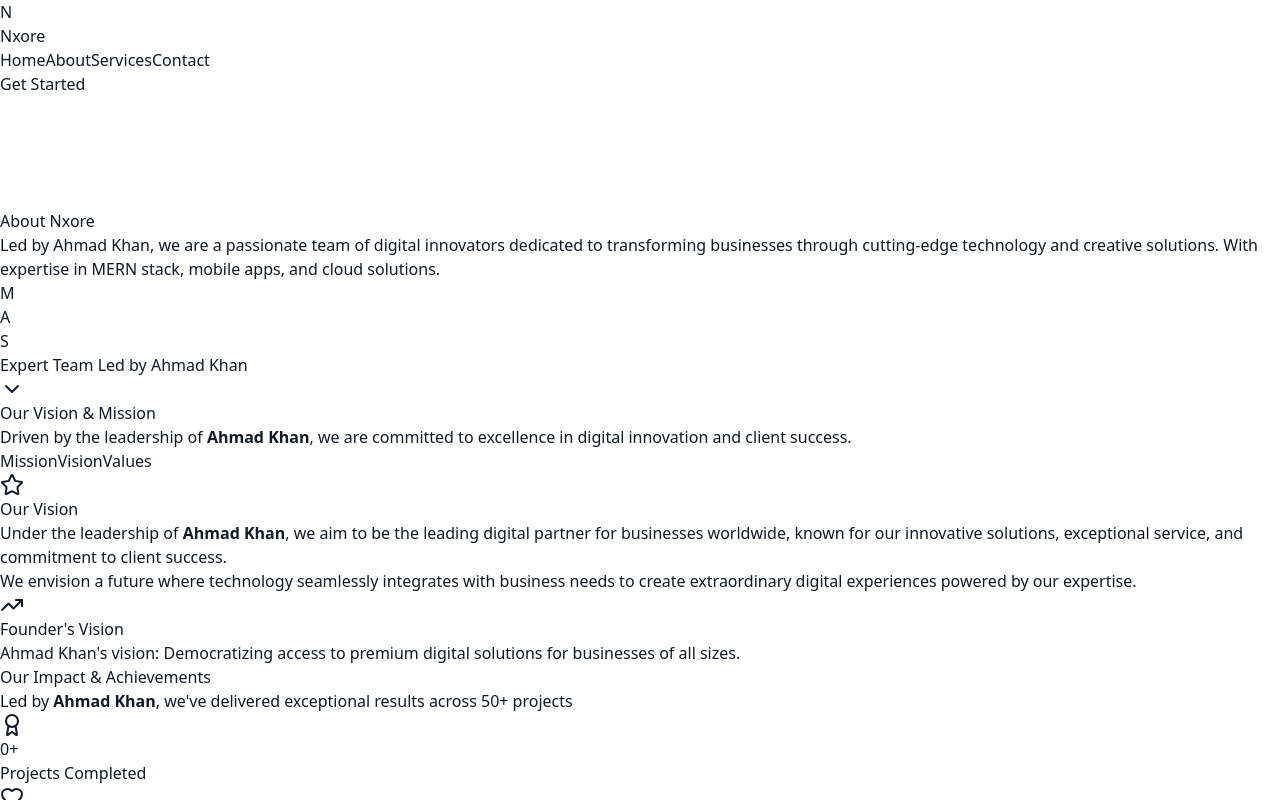
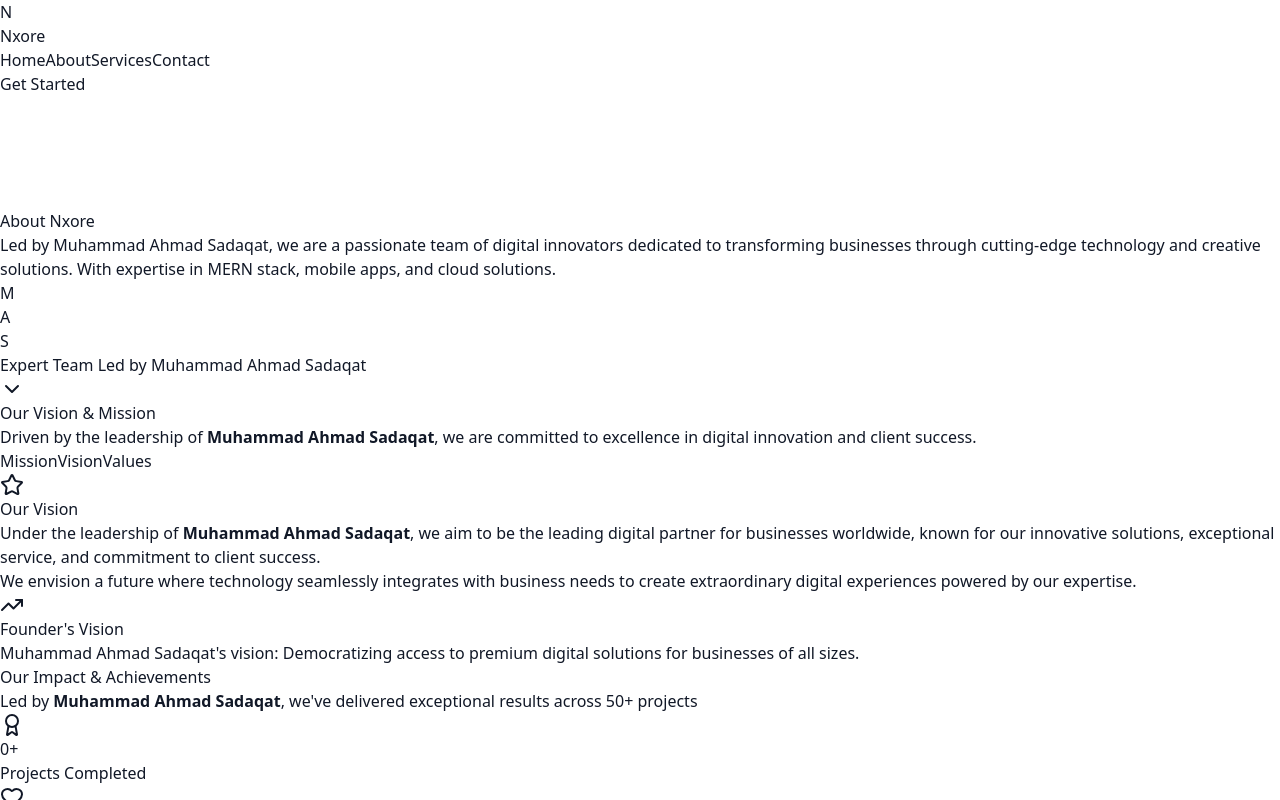
Before and after one commit to meharahmadft6/nxore, a Next.js app: page /about in a window 1280 px wide. Both pictures are taken after a click on the button "Vision". Shown: the top 800 px of the page. Built offline with nearby package versions, Linux system fonts and the light colour scheme.

Commit message:
add my name

```diff
--- a/app/about/page.js
+++ b/app/about/page.js
@@ -163,31 +163,34 @@ export default function About() {
 
   return (
     <>
-      {/* Enhanced SEO Meta Tags with Ahmad Khan focus */}
+      {/* Enhanced SEO Meta Tags with Muhammad Ahmad Sadaqat focus */}
       <div style={{ display: "none" }}>
-        <h1>About Nxore - Led by Ahmad Khan | Digital Solutions Company</h1>
+        <h1>
+          About Nxore - Led by Muhammad Ahmad Sadaqat | Digital Solutions
+          Company
+        </h1>
         <meta
           name="description"
-          content="Nxore is a leading digital solutions company founded and led by Ahmad Khan. We specialize in web development, mobile apps, and video production with 3+ years of expertise in MERN stack, cloud solutions, and digital transformation."
+          content="Nxore is a leading digital solutions company founded and led by Muhammad Ahmad Sadaqat. We specialize in web development, mobile apps, and video production with 3+ years of expertise in MERN stack, cloud solutions, and digital transformation."
         />
         <meta
           name="keywords"
-          content="Ahmad Khan, Nxore, digital solutions, web development, mobile apps, MERN stack, full-stack developer, cloud solutions, SaaS development, project management, video editing, Ahmad Khan, Salman"
+          content="Muhammad Ahmad Sadaqat, Nxore, digital solutions, web development, mobile apps, MERN stack, full-stack developer, cloud solutions, SaaS development, project management, video editing, Muhammad Ahmad Sadaqat, Salman"
         />
-        <meta name="author" content="Ahmad Khan" />
+        <meta name="author" content="Muhammad Ahmad Sadaqat" />
         <meta
           property="og:title"
-          content="Ahmad Khan - Founder & Lead Engineer at Nxore"
+          content="Muhammad Ahmad Sadaqat - Founder & Lead Engineer at Nxore"
         />
         <meta
           property="og:description"
-          content="Meet Ahmad Khan, Founder & CEO of Nxore. Full-stack engineer with 3+ years of experience in MERN stack, mobile apps, and cloud solutions."
+          content="Meet Muhammad Ahmad Sadaqat, Founder & CEO of Nxore. Full-stack engineer with 3+ years of experience in MERN stack, mobile apps, and cloud solutions."
         />
         <meta property="og:type" content="website" />
-        <meta property="article:author" content="Ahmad Khan" />
+        <meta property="article:author" content="Muhammad Ahmad Sadaqat" />
         <meta
           name="twitter:title"
-          content="Ahmad Khan - Digital Solutions Expert"
+          content="Muhammad Ahmad Sadaqat - Digital Solutions Expert"
         />
         <meta
           name="twitter:description"
@@ -203,7 +206,7 @@ export default function About() {
             logo: "https://nxore.com/logo.png",
             founder: {
               "@type": "Person",
-              name: "Ahmad Khan",
+              name: "Muhammad Ahmad Sadaqat",
               jobTitle: "Founder & CEO | Lead Software Engineer",
               url: "https://nxore.com/about",
               sameAs: [
@@ -226,7 +229,7 @@ export default function About() {
             employee: [
               {
                 "@type": "Person",
-                name: "Ahmad Khan",
+                name: "Muhammad Ahmad Sadaqat",
                 jobTitle: "Project Manager",
               },
               {
@@ -248,7 +251,7 @@ export default function About() {
           {JSON.stringify({
             "@context": "https://schema.org",
             "@type": "Person",
-            name: "Ahmad Khan",
+            name: "Muhammad Ahmad Sadaqat",
             url: "https://nxore.com/about",
             image: "https://nxore.com/pfp.jpg",
             jobTitle: "Founder & CEO | Lead Software Engineer",
@@ -312,7 +315,7 @@ export default function About() {
                 <p className="text-xl sm:text-2xl text-gray-600 max-w-4xl mx-auto leading-relaxed mb-12 animate-fade-in-up animation-delay-200">
                   Led by{" "}
                   <span className="text-blue-600 font-semibold">
-                    Ahmad Khan
+                    Muhammad Ahmad Sadaqat
                   </span>
                   , we are a passionate team of digital innovators dedicated to
                   transforming businesses through{" "}
@@ -344,7 +347,7 @@ export default function About() {
                     </div>
                   </div>
                   <span className="text-gray-600 font-medium">
-                    Expert Team Led by Ahmad Khan
+                    Expert Team Led by Muhammad Ahmad Sadaqat
                   </span>
                   <ChevronDown className="w-5 h-5 text-gray-400 animate-bounce" />
                 </div>
@@ -361,9 +364,9 @@ export default function About() {
                 Our Vision & Mission
               </h2>
               <p className="text-xl text-gray-600 max-w-3xl mx-auto">
-                Driven by the leadership of <strong>Ahmad Khan</strong>, we are
-                committed to excellence in digital innovation and client
-                success.
+                Driven by the leadership of{" "}
+                <strong>Muhammad Ahmad Sadaqat</strong>, we are committed to
+                excellence in digital innovation and client success.
               </p>
             </div>
 
@@ -397,10 +400,10 @@ export default function About() {
                         Our Mission
                       </h3>
                       <p className="text-lg text-gray-600 mb-6 leading-relaxed">
-                        Founded by <strong>Ahmad Khan</strong>, our mission is
-                        to empower businesses with innovative digital solutions
-                        that drive growth, enhance user experiences, and create
-                        lasting impact in the digital landscape.
+                        Founded by <strong>Muhammad Ahmad Sadaqat</strong>, our
+                        mission is to empower businesses with innovative digital
+                        solutions that drive growth, enhance user experiences,
+                        and create lasting impact in the digital landscape.
                       </p>
                       <p className="text-lg text-gray-600 leading-relaxed">
                         We leverage cutting-edge technologies including MERN
@@ -418,8 +421,9 @@ export default function About() {
                             Technical Excellence
                           </h4>
                           <p className="text-lg leading-relaxed">
-                            Led by Ahmad Khan, we deliver world-class MERN stack
-                            solutions, mobile apps, and cloud architectures.
+                            Led by Muhammad Ahmad Sadaqat, we deliver
+                            world-class MERN stack solutions, mobile apps, and
+                            cloud architectures.
                           </p>
                         </div>
                       </div>
@@ -435,10 +439,11 @@ export default function About() {
                         Our Vision
                       </h3>
                       <p className="text-lg text-gray-600 mb-6 leading-relaxed">
-                        Under the leadership of <strong>Ahmad Khan</strong>, we
-                        aim to be the leading digital partner for businesses
-                        worldwide, known for our innovative solutions,
-                        exceptional service, and commitment to client success.
+                        Under the leadership of{" "}
+                        <strong>Muhammad Ahmad Sadaqat</strong>, we aim to be
+                        the leading digital partner for businesses worldwide,
+                        known for our innovative solutions, exceptional service,
+                        and commitment to client success.
                       </p>
                       <p className="text-lg text-gray-600 leading-relaxed">
                         We envision a future where technology seamlessly
@@ -456,9 +461,9 @@ export default function About() {
                             Founder&apos;s Vision
                           </h4>
                           <p className="text-lg leading-relaxed">
-                            Ahmad Khan&apos;s vision: Democratizing access to
-                            premium digital solutions for businesses of all
-                            sizes.
+                            Muhammad Ahmad Sadaqat&apos;s vision: Democratizing
+                            access to premium digital solutions for businesses
+                            of all sizes.
                           </p>
                         </div>
                       </div>
@@ -503,8 +508,8 @@ export default function About() {
                 Our Impact & Achievements
               </h2>
               <p className="text-xl text-gray-600">
-                Led by <strong>Ahmad Khan</strong>, we&apos;ve delivered
-                exceptional results across 50+ projects
+                Led by <strong>Muhammad Ahmad Sadaqat</strong>, we&apos;ve
+                delivered exceptional results across 50+ projects
               </p>
             </div>
 
@@ -538,7 +543,7 @@ export default function About() {
             <div className="mt-12 bg-white rounded-2xl p-8 shadow-lg">
               <div className="text-center mb-6">
                 <h3 className="text-2xl font-bold text-gray-900 mb-2">
-                  Ahmad Khan&apos;s Personal Metrics
+                  Muhammad Ahmad Sadaqat&apos;s Personal Metrics
                 </h3>
                 <p className="text-gray-600">
                   Direct contributions to our success
@@ -589,7 +594,7 @@ export default function About() {
         <section className="py-20 bg-gradient-to-r from-blue-600 to-purple-600">
           <div className="max-w-7xl mx-auto px-4 sm:px-6 lg:px-8 text-center">
             <h2 className="text-4xl font-bold text-white mb-6">
-              Work Directly with Ahmad Khan
+              Work Directly with Muhammad Ahmad Sadaqat
             </h2>
             <p className="text-xl text-blue-100 mb-8 max-w-3xl mx-auto">
               Get personalized attention from our founder and lead engineer.
@@ -602,7 +607,7 @@ export default function About() {
                 href="mailto:ahmadkhan48646@gmail.com"
                 className="bg-white text-blue-600 px-8 py-4 rounded-full font-semibold hover:bg-blue-50 transition-colors duration-300 shadow-lg"
               >
-                Email Ahmad Khan
+                Email Muhammad Ahmad Sadaqat
               </a>
               <a
                 href="/contact"
@@ -613,8 +618,8 @@ export default function About() {
             </div>
             <div className="mt-6 text-blue-100 text-sm">
               <p>
-                Founder&apos;s Direct Line: Connect with Ahmad Khan for premium
-                digital solutions
+                Founder&apos;s Direct Line: Connect with Muhammad Ahmad Sadaqat
+                for premium digital solutions
               </p>
             </div>
           </div>
@@ -622,15 +627,15 @@ export default function About() {
 
         {/* Additional SEO Content (Hidden but crawlable) */}
         <div style={{ display: "none" }}>
-          <h2>Ahmad Khan - Digital Solutions Expert</h2>
+          <h2>Muhammad Ahmad Sadaqat - Digital Solutions Expert</h2>
           <p>
-            Ahmad Khan is the founder and lead software engineer at Nxore,
-            specializing in MERN stack development, mobile applications, and
-            cloud solutions. With over 3 years of hands-on experience, he leads
-            a team of experts delivering premium digital solutions to businesses
-            worldwide.
+            Muhammad Ahmad Sadaqat is the founder and lead software engineer at
+            Nxore, specializing in MERN stack development, mobile applications,
+            and cloud solutions. With over 3 years of hands-on experience, he
+            leads a team of experts delivering premium digital solutions to
+            businesses worldwide.
           </p>
-          <h3>Technical Expertise of Ahmad Khan</h3>
+          <h3>Technical Expertise of Muhammad Ahmad Sadaqat</h3>
           <ul>
             <li>MERN Stack Development (MongoDB, Express, React, Node.js)</li>
             <li>React Native Mobile App Development</li>
@@ -641,19 +646,19 @@ export default function About() {
             <li>API Development & Integration</li>
             <li>Database Design & Optimization</li>
           </ul>
-          <h3>Nxore Services Under Ahmad Khan&apos;s Leadership</h3>
+          <h3>Nxore Services Under Muhammad Ahmad Sadaqat&apos;s Leadership</h3>
           <p>
-            Nxore, led by Ahmad Khan, provides comprehensive digital solutions
-            including custom web applications, mobile apps, e-commerce
+            Nxore, led by Muhammad Ahmad Sadaqat, provides comprehensive digital
+            solutions including custom web applications, mobile apps, e-commerce
             platforms, cloud solutions, and technical consulting. Our team
             combines technical excellence with creative problem-solving to
             deliver outstanding results.
           </p>
-          <h3>Contact Ahmad Khan</h3>
+          <h3>Contact Muhammad Ahmad Sadaqat</h3>
           <p>
-            For premium digital solutions, contact Ahmad Khan directly at
-            ahmadkhan48646@gmail.com or through our contact form. Get expert
-            guidance on your next digital project.
+            For premium digital solutions, contact Muhammad Ahmad Sadaqat
+            directly at ahmadkhan48646@gmail.com or through our contact form.
+            Get expert guidance on your next digital project.
           </p>
         </div>
 
--- a/app/components/ProjectsTestimonialsSection.js
+++ b/app/components/ProjectsTestimonialsSection.js
@@ -172,12 +172,12 @@ export default function ProjectsTestimonialsSection() {
     },
     {
       id: 6,
-      name: "Ahmad Khan",
+      name: "Muhammad Ahmad Sadaqat",
       role: "CEO, Nxore",
       company: "Nxore",
       rating: 5,
       text: "Ahmad is a brilliant developer who understands both technical excellence and business needs. He helped establish Nxore's online presence with a stunning, functional platform. His full-stack expertise and commitment to quality are unmatched.",
-      image: "/ahmad2.png",
+      image: "/4.jpg",
       gradient: "from-emerald-500 to-teal-600",
     },
   ];
```
Also changed, not shown: app/components/TeamSection.js (+6 -8 lines).
